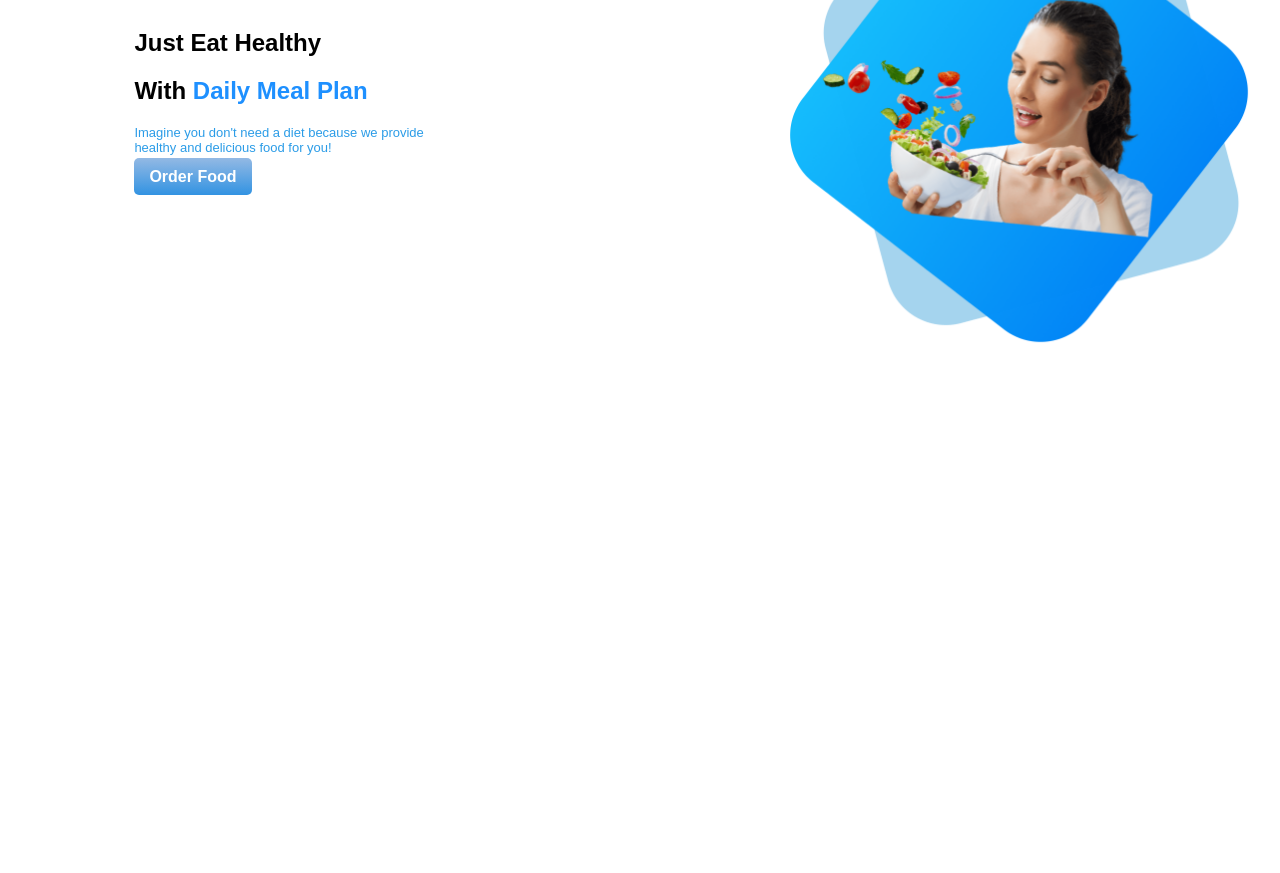
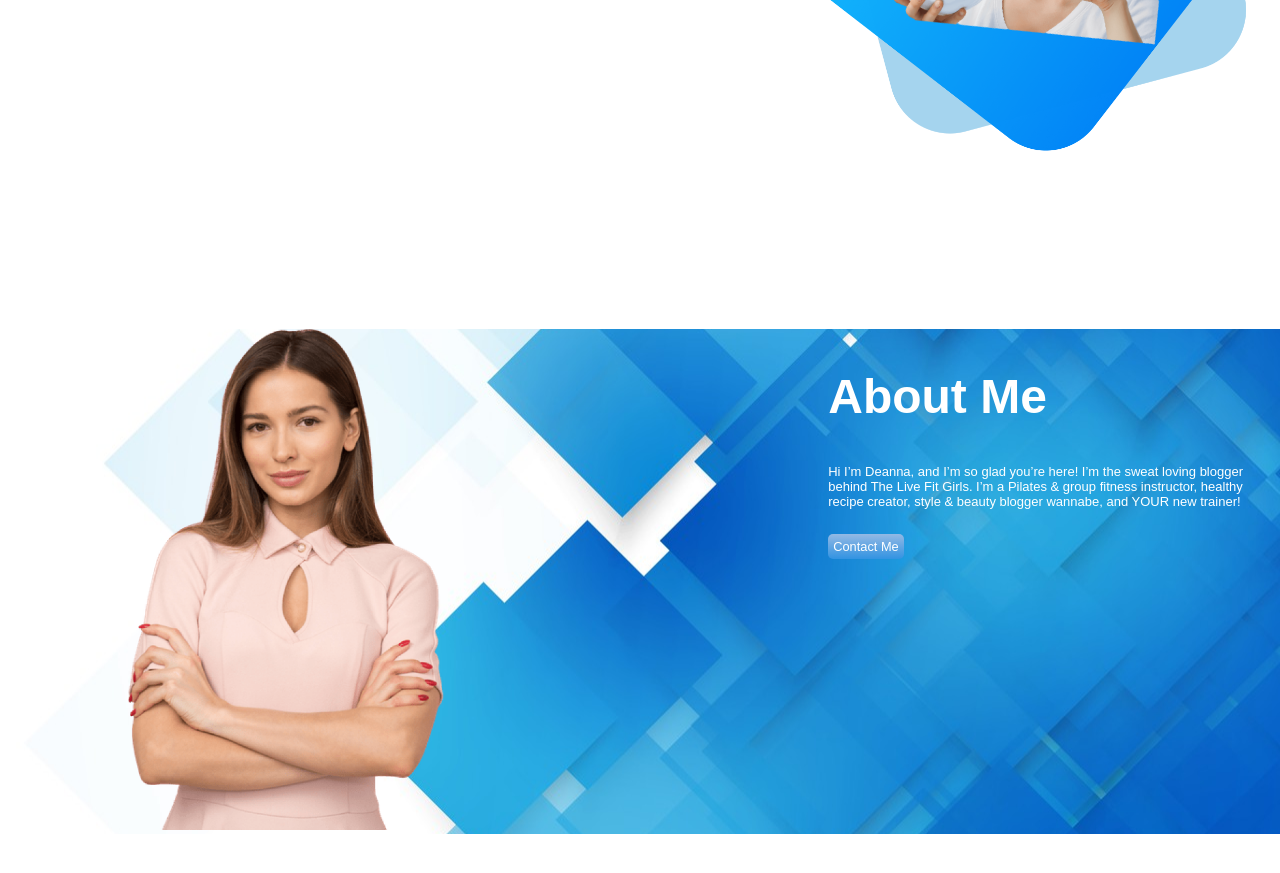
Before and after one commit to rs07cse/food-webpage, a plain HTML site: page index.html in a window 1280 px wide. Shown: the part 337-1210 px from the top of the page. Before the commit the page ends 800 px from the top, so only its background shows below. Drawn offline with Linux system fonts and the light colour scheme; a web font is replaced by a local one.

Commit message:
second part added

```diff
--- a/index.html
+++ b/index.html
@@ -7,16 +7,17 @@
     <title>Food Webpage</title>
 
     <link rel="preconnect" href="https://fonts.googleapis.com">
-<link rel="preconnect" href="https://fonts.gstatic.com" crossorigin>
-<link href="https://fonts.googleapis.com/css2?family=Otomanopee+One&family=Poppins:ital,wght@0,400;1,100;1,400&display=swap" rel="stylesheet">
+    <link rel="preconnect" href="https://fonts.gstatic.com" crossorigin>
+    <link href="https://fonts.googleapis.com/css2?family=Otomanopee+One&family=Poppins:ital,wght@0,400;1,100;1,400&display=swap" rel="stylesheet">
 
 
 
     <link rel="stylesheet" href="style.css">
+
 </head>
 
 
-<section>
+<section class="first-part flexible-container">
 
     <body>
 
@@ -45,6 +46,29 @@
 </section>
 
 
+<section class="second-part flexible-container">
+
+
+    <div class="half-width image-size">
+        <img src="images/female/Person Image.png" alt="">
+    </div>
+
+
+    <div class="half-width text-size">
+
+        <h2> <span class= "white-color" > About Me </span></h2>
+
+        <p class="text-color">  Hi I’m Deanna, and I’m so glad you’re here! I’m the sweat loving blogger behind The Live Fit Girls. I’m a Pilates & group fitness instructor, healthy recipe creator, style & beauty blogger wannabe, and YOUR new trainer!</p>
+
+
+        <a class="link-button-two" target="_blank" href="https://www.facebook.com/Daily-Meal-Plan-101923555504750"> Contact Me </a>
+
+    </div>
+
+
+</section>
+
+
 
 
 
--- a/style.css
+++ b/style.css
@@ -1,9 +1,13 @@
 body {
   font-family: "Otomanopee One", sans-serif;
+  margin: 0px;
 }
 
 .blue-color {
   color: dodgerblue;
+}
+.white-color {
+  color: white;
 }
 
 h1 {
@@ -14,14 +18,19 @@ p {
   color: rgb(43, 156, 231);
   font-size: small;
 }
-section {
+
+.text-color {
+  color: white;
+}
+
+.flexible-container {
   display: flex;
+  margin-bottom: 150px;
 }
 
 .half-width {
   width: 50%;
   padding-left: 10%;
-  padding-top: 15%;
 }
 
 .half-width img {
@@ -29,12 +38,40 @@ section {
   padding-right: 40%;
 }
 
+.image-size {
+  width: 35%;
+}
+
+.text-size {
+  font-size: xx-large;
+  padding-left: 30%;
+}
+
 .link-button {
   text-decoration: none;
   color: white;
   font-weight: 600;
   padding: 10px 15px;
-
   border-radius: 5px;
   background-image: linear-gradient(rgb(147, 185, 228), rgb(50, 147, 226));
 }
+
+.link-button-two {
+  text-decoration: none;
+  color: white;
+  font-size: 40%;
+  padding: 5px 5px;
+  border-radius: 5px;
+  background-image: linear-gradient(rgb(147, 185, 228), rgb(50, 147, 226));
+}
+
+.second-part {
+  background-image: url(images/bk.png);
+  background-position: left;
+  background-repeat: no-repeat;
+  width: 100%;
+}
+
+.first-part {
+  background-image: none;
+}
```
Also changed, not shown: images/bk.png (added), images/f1.png (added).
